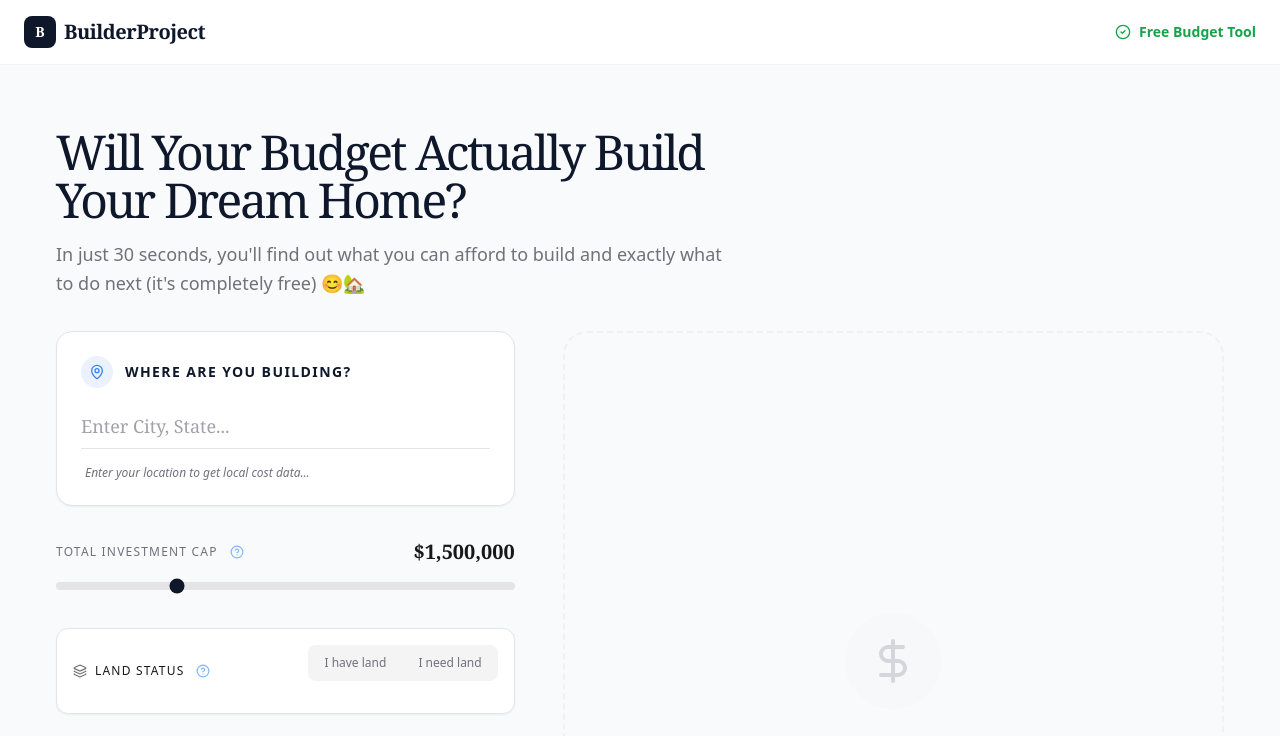
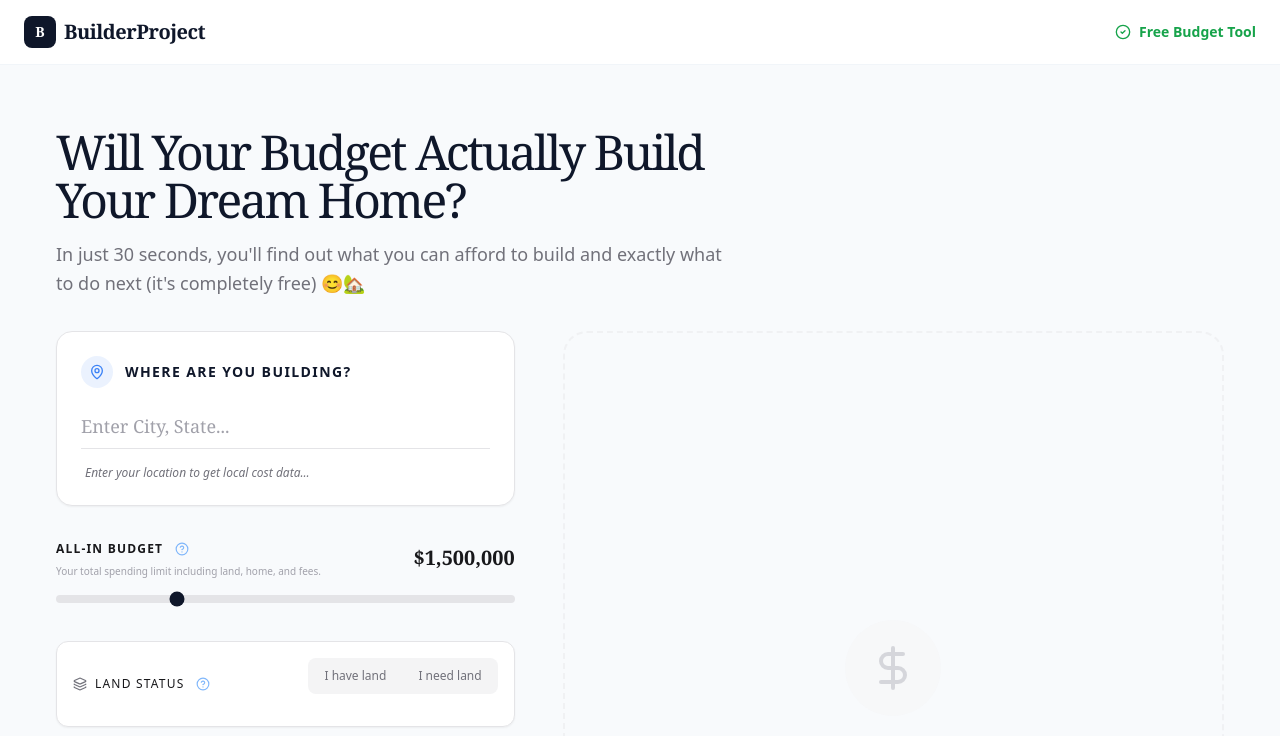
Before and after one commit to christianh0019/client-lp, a React (Vite) app: page / in a window 1280 px wide. Shown: the top 736 px of the page. Built offline with nearby package versions, Linux system fonts and the light colour scheme.

Commit message:
content: rename investment cap and obscure market data numbers

```diff
--- a/src/components/BudgetCalculator.tsx
+++ b/src/components/BudgetCalculator.tsx
@@ -303,12 +303,12 @@ export const BudgetCalculator: React.FC = () => {
                                     animate={{ opacity: 1, y: 0 }}
                                     className="space-y-2 bg-slate-50 p-4 rounded-xl border border-slate-100"
                                 >
-                                    <p className="text-xs text-zinc-600 leading-relaxed">
-                                        <span className="text-blue-600 font-bold">AI Insight:</span> {marketData.description}
+                                    <p className="text-xs text-zinc-600 leading-relaxed flex items-center gap-2">
+                                        <CheckCircle size={14} className="text-green-500" />
+                                        <span className="font-medium">Market Data Found for {city}</span>
                                     </p>
-                                    <div className="flex justify-between items-center text-xs pt-2 border-t border-slate-200">
-                                        <span className="text-zinc-500">Typical Range:</span>
-                                        <span className="font-mono text-zinc-800 font-bold">${marketData.low} - ${marketData.high} / sqft</span>
+                                    <div className="text-[10px] text-zinc-400 pl-6">
+                                        We'll use local cost data to analyze your budget.
                                     </div>
                                 </motion.div>
                             ) : (
@@ -322,11 +322,14 @@ export const BudgetCalculator: React.FC = () => {
                         {/* Total Budget */}
                         <div className="space-y-4">
                             <div className="flex justify-between items-center">
-                                <div className="flex items-center gap-2">
-                                    <label className="text-xs uppercase tracking-widest text-zinc-500">Total Investment Cap</label>
-                                    <button onClick={() => setViewingArticle(ARTICLES.find(a => a.id === 13) || null)} className="text-blue-400/80 hover:text-blue-500 transition-colors p-1 hover:bg-zinc-100 rounded-full">
-                                        <HelpCircle size={14} />
-                                    </button>
+                                <div className="flex flex-col gap-1">
+                                    <div className="flex items-center gap-2">
+                                        <label className="text-xs uppercase tracking-widest text-zinc-900 font-bold">All-In Budget</label>
+                                        <button onClick={() => setViewingArticle(ARTICLES.find(a => a.id === 13) || null)} className="text-blue-400/80 hover:text-blue-500 transition-colors p-1 hover:bg-zinc-100 rounded-full">
+                                            <HelpCircle size={14} />
+                                        </button>
+                                    </div>
+                                    <p className="text-[10px] text-zinc-400">Your total spending limit including land, home, and fees.</p>
                                 </div>
                                 <span className="text-xl font-serif text-zinc-900 font-bold">{formatCurrency(totalBudget)}</span>
                             </div>
```
